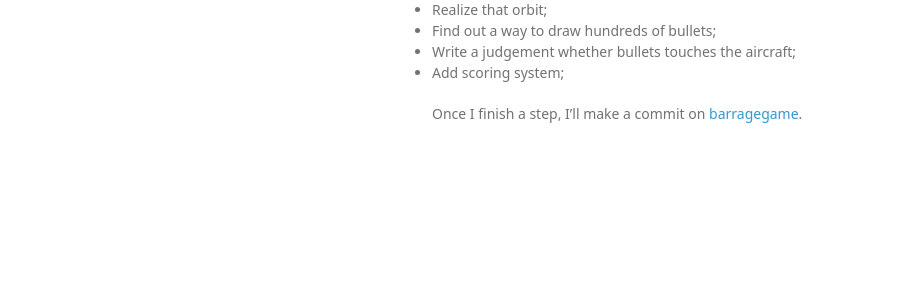
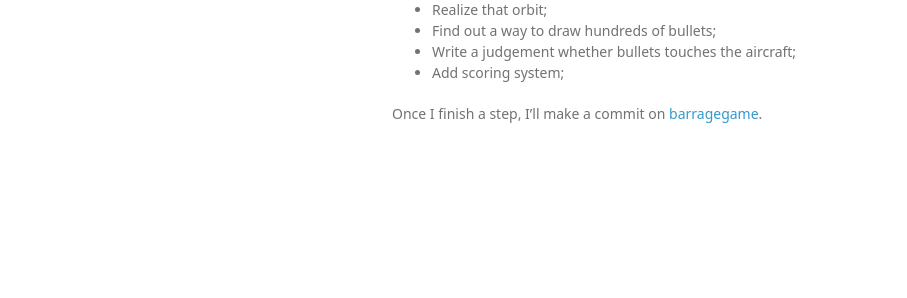
Before and after one commit to xyhs2010/nerv, a Jekyll site: the page built from _posts/2016-03-13-plan-to-write-a-barrage-game.md, in a window 1280 px wide. Shown: the part 205-503 px from the top of the page, without its empty margins (178-1085 px from the left). Built offline with Jekyll 4.4.1, drawn with Linux system fonts in a browser that asks for light colours; some web fonts are replaced.

Commit message:
fix a bug

```diff
--- a/_posts/2016-03-13-plan-to-write-a-barrage-game.md
+++ b/_posts/2016-03-13-plan-to-write-a-barrage-game.md
@@ -2,13 +2,13 @@
 title: Plan to write a barrage game
 summary: based on html5 canvas
 ---
+I will write a barrage game, a little aircraft running between net of bullets. Steps I expect are listed below:
 
-I will write a barrage game, a little aircraft running between net of bullets. Steps I expect are listed below:
-* Write a canvas, with an aircraft on it, which can be controlled by l/r/u/d;
-* Think out a kind of orbit, comply with which the aircraft's speed can be reffered by it's location and speed in last piece of time;
-* Realize that orbit;
-* Find out a way to draw hundreds of bullets;
-* Write a judgement whether bullets touches the aircraft;
-* Add scoring system;
+- Write a canvas, with an aircraft on it, which can be controlled by l/r/u/d;
+- Think out a kind of orbit, comply with which the aircraft's speed can be reffered by it's location and speed in last piece of time;
+- Realize that orbit;
+- Find out a way to draw hundreds of bullets;
+- Write a judgement whether bullets touches the aircraft;
+- Add scoring system;
 
-    Once I finish a step, I'll make a commit on [barragegame](github.com/xyhs2010/barragegame/).
+Once I finish a step, I'll make a commit on [barragegame](github.com/xyhs2010/barragegame/).
```
